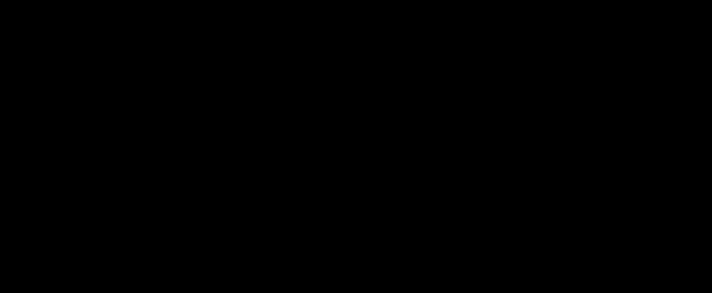
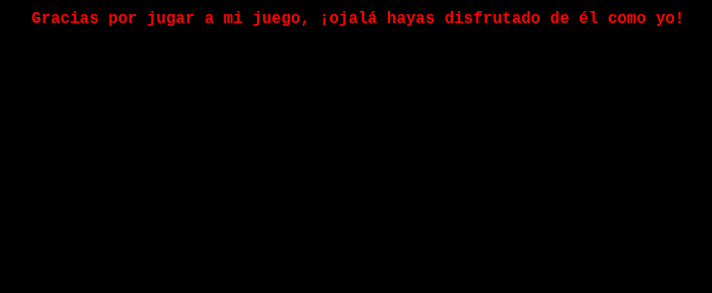
Before and after one commit to dvazquez-star/Vallvera-s-Maze, a plain HTML site: page index.html in a window 1280 px wide. Shown: the top 293 px of the page, without its empty margins (282-994 px from the left). Drawn offline with Linux system fonts and the light colour scheme.

Commit message:
Update index.html

```diff
--- a/index.html
+++ b/index.html
@@ -14,8 +14,10 @@
 </div>
 
 <div id="trophyMsg"></div>
-<div id="secretMsg"></div>
-<div id="achieveMsg"><p id="achieveText"></p></div>
+<div id="secretMsg">
+  Gracias por jugar a mi juego, ¡ojalá hayas disfrutado de él como yo!
+</div>
+
 <canvas id="gameCanvas" width="800" height="600" style="display:none;"></canvas>
 
 <audio id="bgMusic" loop>
```
